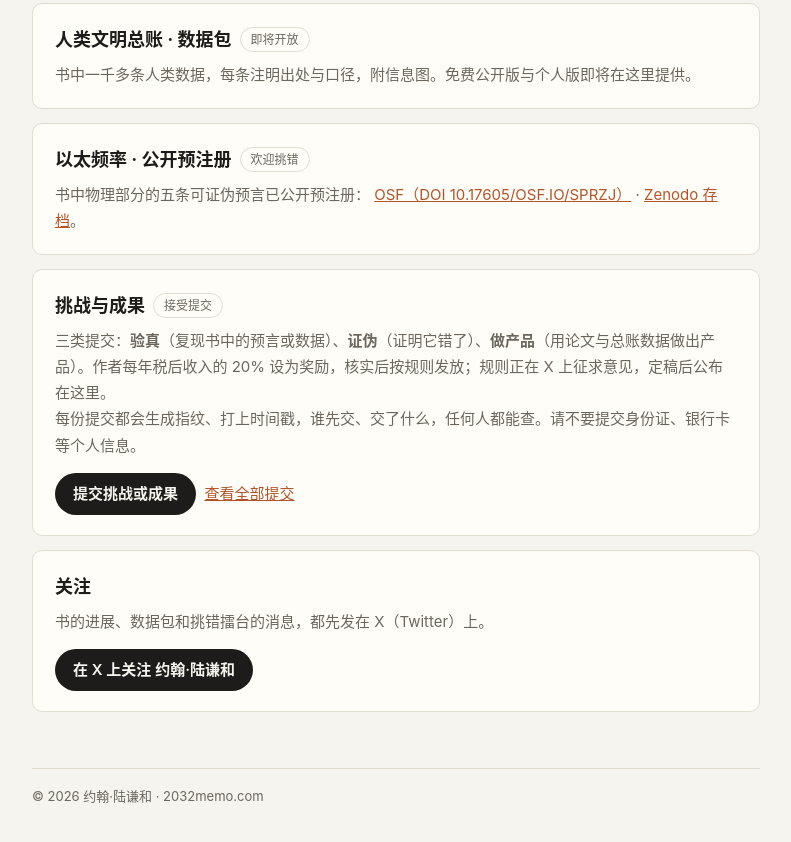
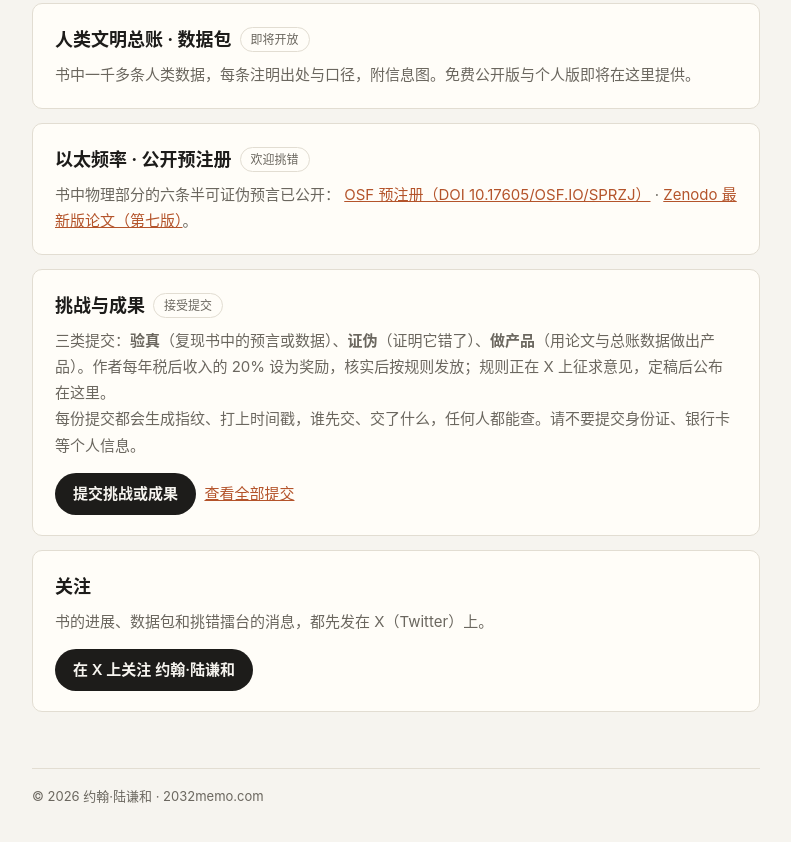
Before and after one commit to Han-yl-1/2032memo-site, a plain HTML site: page index.html in a window 1280 px wide. Shown: the part 1259-2101 px from the top of the page, without its empty margins (244-1035 px from the left). Drawn offline with Linux system fonts and the light colour scheme.

Commit message:
官网：以太频率卡改为六条半预言，Zenodo 链接指向最新版论文第七版
Co-Authored-By: Claude Opus 5.5 <noreply@anthropic.com>

```diff
--- a/index.html
+++ b/index.html
@@ -66,9 +66,9 @@ footer{margin-top:56px;color:var(--muted);font-size:13px;border-top:1px solid va
     </div>
     <div class="card">
       <h2>以太频率 · 公开预注册<span class="tag">欢迎挑错</span></h2>
-      <p>书中物理部分的五条可证伪预言已公开预注册：
-        <a href="https://osf.io/sprzj" rel="noopener">OSF（DOI 10.17605/OSF.IO/SPRZJ）</a> ·
-        <a href="https://doi.org/10.5281/zenodo.23986272" rel="noopener">Zenodo 存档</a>。</p>
+      <p>书中物理部分的六条半可证伪预言已公开：
+        <a href="https://osf.io/sprzj" rel="noopener">OSF 预注册（DOI 10.17605/OSF.IO/SPRZJ）</a> ·
+        <a href="https://doi.org/10.5281/zenodo.24189100" rel="noopener">Zenodo 最新版论文（第七版）</a>。</p>
     </div>
     <div class="card">
       <h2>挑战与成果<span class="tag">接受提交</span></h2>
```
